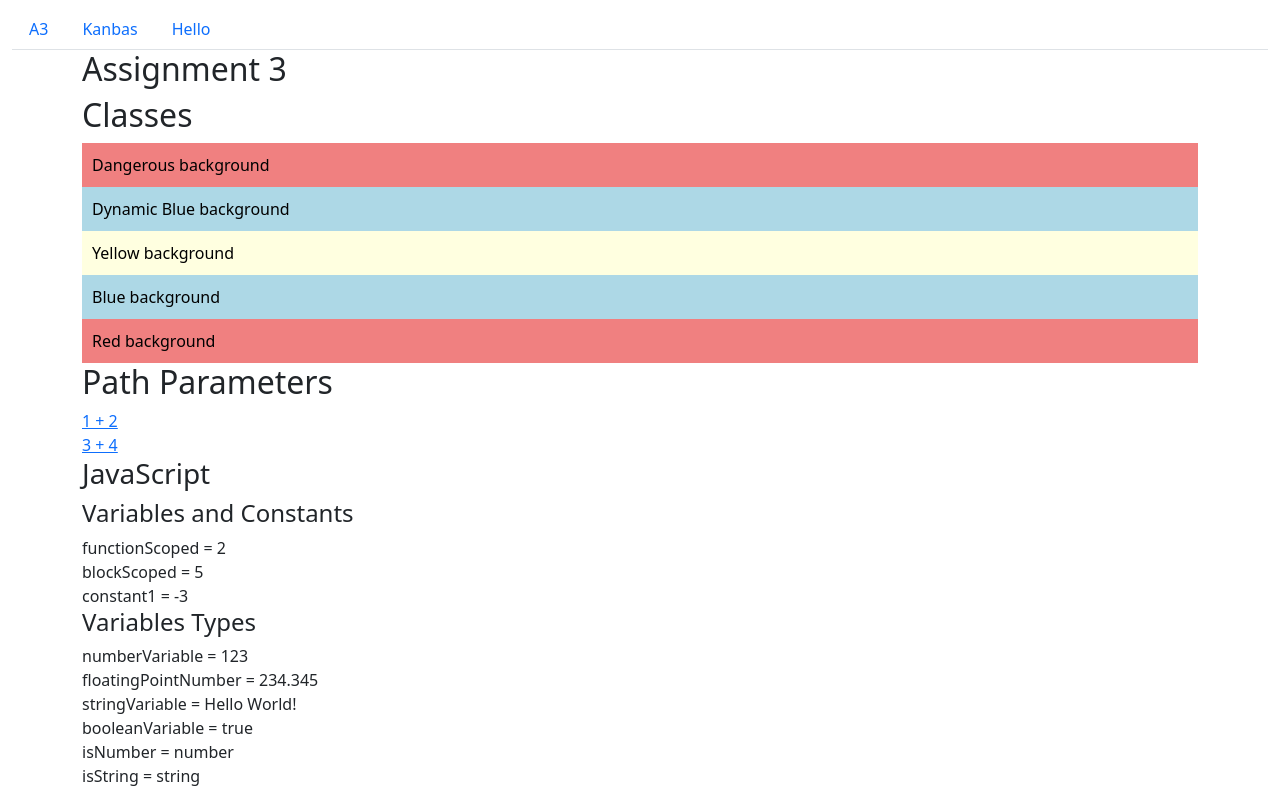
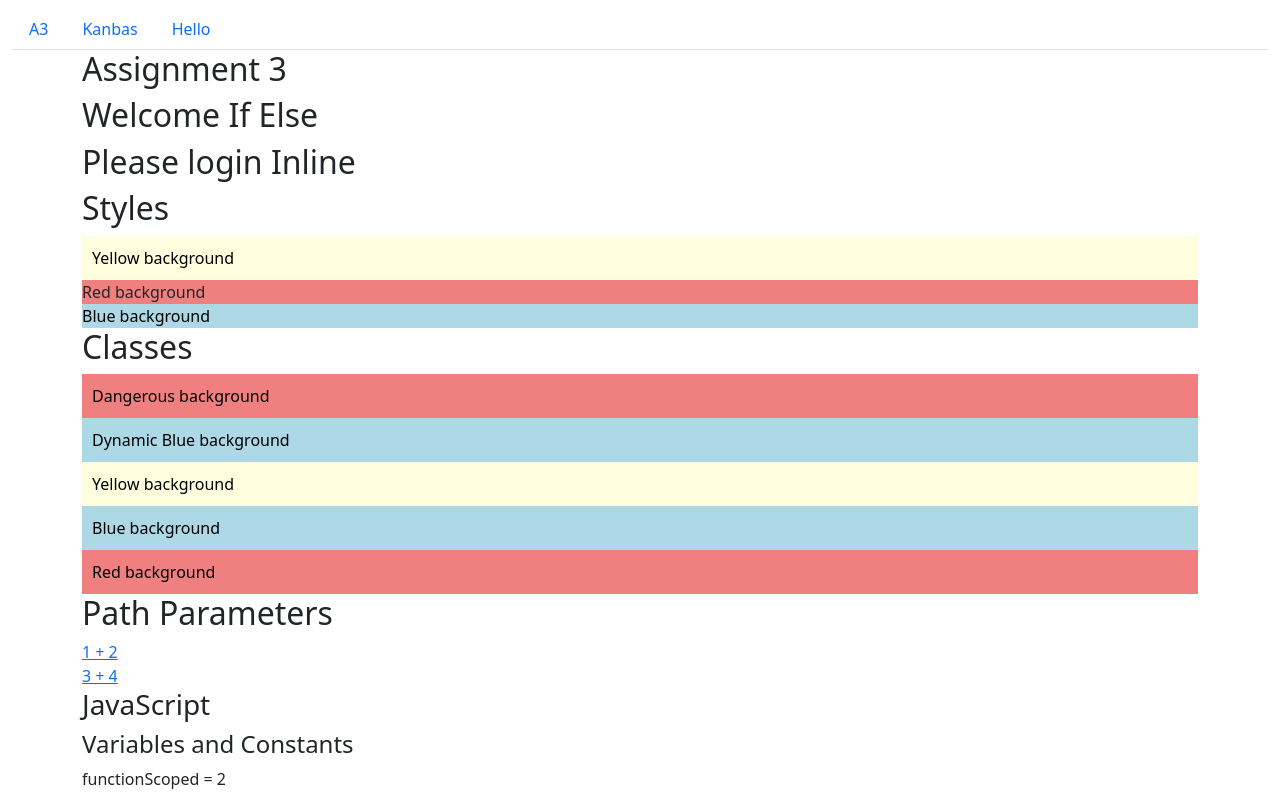
Before and after one commit to ewillia1/kanbas-react-web-app, a React (Create React App) app: page /#/Labs in a window 1280 px wide. Shown: the top 792 px of the page. Built offline with nearby package versions, Linux system fonts and the light colour scheme.

Commit message:
2.6 Generating conditional output.

```diff
--- /dev/null
+++ b/src/Labs/a3/ConditionalOutput/ConditionalOutputIfElse.tsx
@@ -0,0 +1,9 @@
+const ConditionalOutputIfElse = () => {
+    const loggedIn = true;
+    if(loggedIn) {
+        return(<h2>Welcome If Else</h2>);
+    } else {
+        return(<h2>Please login If Else</h2>);
+    }
+}
+export default ConditionalOutputIfElse
--- /dev/null
+++ b/src/Labs/a3/ConditionalOutput/ConditionalOutputInLine.tsx
@@ -0,0 +1,10 @@
+const ConditionalOutputInline = () => {
+    const loggedIn = false;
+    return (
+        <>
+            { loggedIn && <h2>Welcome Inline</h2> }
+            {!loggedIn && <h2>Please login Inline</h2> }
+        </>
+    );
+};
+export default ConditionalOutputInline;
--- /dev/null
+++ b/src/Labs/a3/ConditionalOutput/index.tsx
@@ -0,0 +1,13 @@
+import React from "react";
+import ConditionalOutputIfElse from "./ConditionalOutputIfElse";
+import ConditionalOutputInline from "./ConditionalOutputInLine";
+
+const ConditionalOutput = () => {
+    return(
+        <>
+            <ConditionalOutputIfElse/>
+            <ConditionalOutputInline/>
+        </>
+    );
+}
+export default ConditionalOutput
--- /dev/null
+++ b/src/Labs/a3/Styles/index.tsx
@@ -0,0 +1,16 @@
+const Styles = () => {
+    const colorBlack = { color: "black" };
+    const padding10px = { padding: "10px" };
+    const bgBlue = { "backgroundColor": "lightblue", "color": "black", padding10px };
+    const bgRed = { "backgroundColor": "lightcoral", colorBlack, padding10px };
+
+    return(
+        <div>
+            <h2>Styles</h2>
+            <div style={{ "backgroundColor": "lightyellow", "color": "black", padding: "10px" }}>Yellow background</div>
+            <div style={ bgRed }> Red background </div>
+            <div style={ bgBlue }>Blue background</div>
+        </div>
+    );
+};
+export default Styles
--- a/src/Labs/a3/index.tsx
+++ b/src/Labs/a3/index.tsx
@@ -1,12 +1,15 @@
 import JavaScript from "./JavaScript";
 import Classes from "./Classes";
 import PathParameters from "./routing/PathParameters";
-
+import Styles from "./Styles";
+import ConditionalOutput from "./ConditionalOutput";
 
 function Assignment3() {
     return(
         <div className="container">
             <h2>Assignment 3</h2>
+            <ConditionalOutput/>
+            <Styles/>
             <Classes/>
             <PathParameters/>
             <JavaScript/>
```
